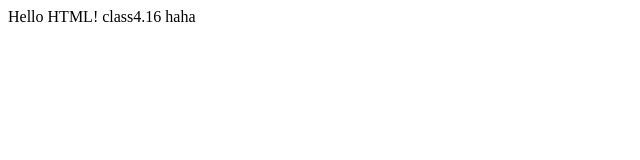
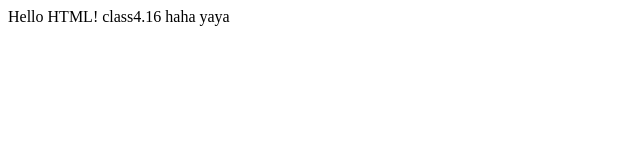
Before and after one commit to chenwanning/ex00, a plain HTML site: page index.html in a window 1280 px wide. Shown: the full height of the page, 0-640 px from the left. Drawn offline with Linux system fonts and the light colour scheme.

Commit message:
no message

```diff
--- a/index.html
+++ b/index.html
@@ -7,9 +7,7 @@
 </head>
 
 <body>
-	Hello HTML! class4.16
-
-           haha
+	Hello HTML! class4.16 haha yaya
 
 </body>
 
```
